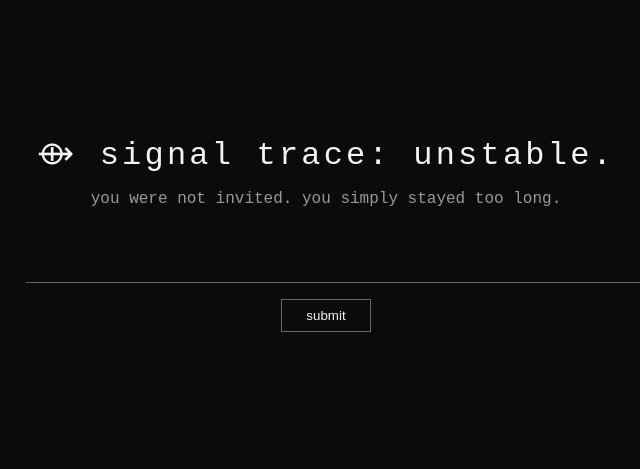
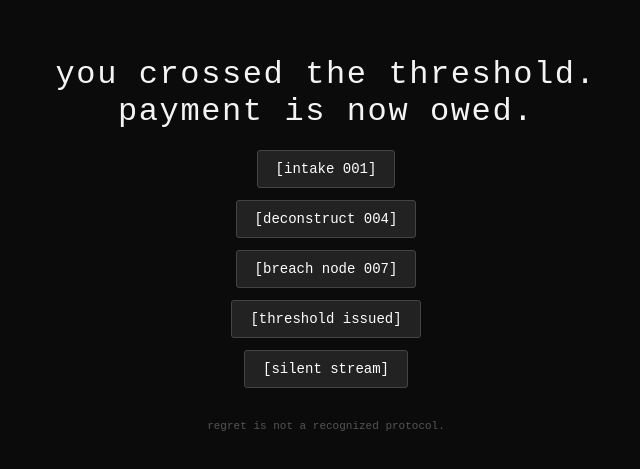
Before and after one commit to absententity/intake, a plain HTML site: page index.html in a window 1280 px wide. Shown: the part 199-668 px from the top of the page, without its empty margins (314-954 px from the left). Drawn offline with Linux system fonts and the light colour scheme.

Commit message:
Update index.html

```diff
--- a/index.html
+++ b/index.html
@@ -24,51 +24,10 @@
       max-width: 600px;
     }
 
-    #top-line {
-      font-size: 2rem;
-      letter-spacing: 0.1em;
-      margin-bottom: 1rem;
-    }
-
-    .entry-prompt, input[type="text"], button {
-      opacity: 1;
-      transition: none;
-    }
-
-    .entry-prompt {
-      font-size: 1rem;
-      color: #999;
-      margin-bottom: 2rem;
-    }
-
-    input[type="text"] {
-      background: #0b0b0b;
-      color: #8B0000;
-      border: none;
-      border-bottom: 1px solid #666;
-      padding: 0.75rem;
-      width: 100%;
-      margin-bottom: 1rem;
-      font-size: 1rem;
+    h1 {
+      font-weight: normal;
       letter-spacing: 0.05em;
-      text-align: center;
-      outline: none;
-      caret-color: #8B0000;
-    }
-
-    button {
-      background: #0b0b0b;
-      border: 1px solid #666;
-      color: #f4f4f4;
-      padding: 0.5rem 1.5rem;
-      cursor: pointer;
-    }
-
-    .tiers {
-      margin-top: 2rem;
-      display: none;
-      flex-direction: column;
-      align-items: center;
+      margin-bottom: 20px;
     }
 
     .tier {
@@ -99,54 +58,27 @@
 </head>
 <body>
   <div class="container">
-    <div id="top-line">
-      <span id="static">⟴ </span><span id="signal">signal trace: unstable.</span>
-    </div>
-    <div class="entry-prompt" id="prompt">you were not invited. you simply stayed too long.</div>
-    <input type="text" id="phraseInput" placeholder="">
-    <button onclick="validatePhrase()">submit</button>
+    <h1>you crossed the threshold. payment is now owed.</h1>
 
-    <div class="tiers" id="tiers">
-      <h1>you crossed the threshold. payment is now owed.</h1>
     <div class="tier">
-        <a href="https://buy.stripe.com/8wMdUM82L5DC5Og002">[intake 001]</a>
+      <a href="https://buy.stripe.com/8wMdUM82L5DC5Og002" target="_blank">[intake 001]</a>
     </div>
     <div class="tier">
-        <a href="https://buy.stripe.com/14k1803Mvfec2C48wz">[deconstruct 004]</a>
+      <a href="https://buy.stripe.com/14k1803Mvfec2C48wz" target="_blank">[deconstruct 004]</a>
     </div>
     <div class="tier">
-        <a href="https://buy.stripe.com/4gwg2U96P8POgsUeUY">[breach node 007]</a>
+      <a href="https://buy.stripe.com/4gwg2U96P8POgsUeUY" target="_blank">[breach node 007]</a>
     </div>
     <div class="tier">
-        <a href="https://buy.stripe.com/fZeaIA4Qz9TS5OgdQV">[threshold issued]</a>
+      <a href="https://buy.stripe.com/fZeaIA4Qz9TS5OgdQV" target="_blank">[threshold issued]</a>
     </div>
     <div class="tier">
-        <a href="https://buy.stripe.com/fZebME82L3vuekM006">[silent stream]</a>
+      <a href="https://buy.stripe.com/fZebME82L3vuekM006" target="_blank">[silent stream]</a>
     </div>
+
     <div class="footer">
       regret is not a recognized protocol.
     </div>
   </div>
-  </div>
-
-  <script>
-    const phrase = "this is not a request";
-
-    function validatePhrase() {
-      const userInput = document.getElementById('phraseInput').value.trim();
-      if (userInput === phrase) {
-        document.getElementById('phraseInput').style.display = 'none';
-        document.querySelector('button').style.display = 'none';
-        document.getElementById('prompt').style.display = 'none';
-        document.getElementById('top-line').style.display = 'none';
-        document.getElementById('tiers').style.display = 'flex';
-      } else {
-        alert("you were seen. you were weighed. you were denied.");
-        document.body.innerHTML = "";
-        document.body.style.backgroundColor = "black";
-        setTimeout(() => window.close(), 500);
-      }
-    }
-  </script>
 </body>
 </html>
```
Lines whose indentation alone changed are shown as unchanged.
